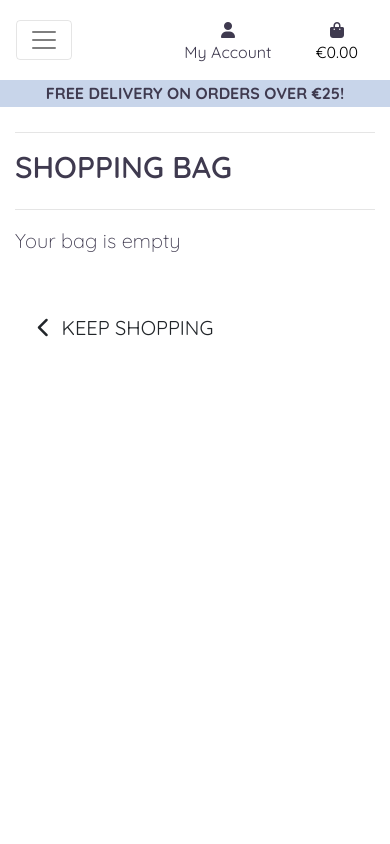
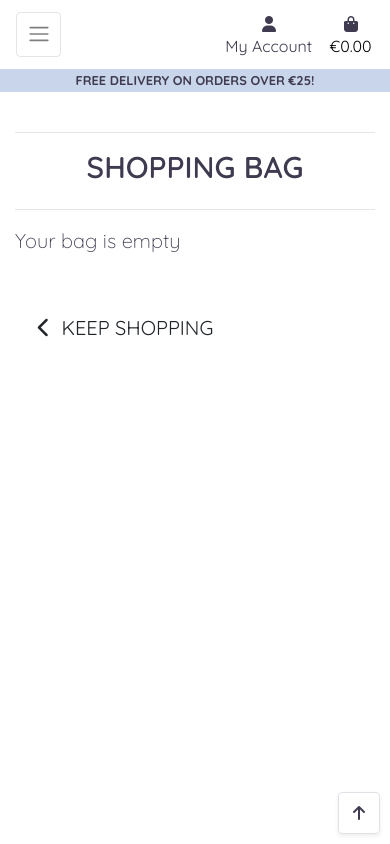
Before and after one commit to maialenz/crafty_shop, a Django app: page /bag/ in a window 390 px wide. Run offline with Django 3.2, Linux system fonts and the light colour scheme; some libraries are stand-ins or nearby versions.

Commit message:
Refactor, styled code to fix mobile view including smallest

```diff
--- a/bag/templates/bag/bag.html
+++ b/bag/templates/bag/bag.html
@@ -14,7 +14,7 @@
     <div class="overlay"></div>
     <div class="container mb-2">
         <div class="row">
-            <div class="col">
+            <div class="col text-center">
                 <hr>
                 <h2 class="logo-font mb-4">Shopping Bag</h2>
                 <hr>
@@ -23,8 +23,59 @@
 
         <div class="row">
             <div class="col">
+                <!--View of bag contents-->
                 {% if bag_items %}
-                <div class="table-responsive rounded">
+
+                <!-- Includes added to render responsive mobile version for improved UX-->
+                <!--Mobile version -->
+                <div class="d-block d-md-none ">
+                    <div class="row">
+                        <div class="col">
+                            {% include 'bag/bag_total.html' %}
+                        </div>
+                    </div>
+
+                    <div class="row">
+                        <div class="col text-center">
+                            {% include 'bag/checkout_buttons.html' %}
+                            <p class="text-muted mb-3 mt-3"><em>A Summary of your bag contents is below</em></p>
+                        </div>
+                    </div>
+
+                    {% for item in bag_items %}
+                    <div class="row">
+                        <div class="col-12 col-sm-6 mb-2">
+                            {% include 'bag/product_image.html' %}
+                        </div>
+                        <div class="col-12 col-sm-6 mb-2">
+                            {% include 'bag/product_info.html' %}
+                        </div>
+                        <div class="col-12 col-sm-6 order-sm-last">
+                            <p class="my-0">Price Each: €{{ item.product.price | calc_subtotal:item.quantity }}</p>
+                            <p><strong>Subtotal: </strong>€{{ item.product.price | calc_subtotal:item.quantity }}</p>
+                        </div>
+                        <div class="col-12 col-sm-6">
+                            {% include 'bag/quantity_form.html' %}
+                        </div>
+                    </div>
+
+                    <div class="row">
+                        <div class="col">
+                            <hr>
+                        </div>
+                    </div>
+                    {% endfor %}
+
+                    <!--back to top-->
+                    <div class="btt-button shadow-sm rounded border hvr-grow">
+                        <a class="btt-link d-flex h-100">
+                            <i class="fas fa-arrow-up text-blue mx-auto my-auto"></i>
+                        </a>
+                    </div>
+                </div>
+                <!--End of mobile version-->
+
+                <div class="table-responsive rounded d-none d-md-block">
                     <table class="table table-sm table-borderless">
                         <thead class="text-blue">
                             <tr>
@@ -138,15 +144,34 @@
                         <span class="text-uppercase">Keep Shopping</span>
                     </a>
                 {% endif %}
+
             </div>
         </div>
     </div>
+
+    <!--Back to top button-->
+    <div class="btt-button shadow-sm rounded border hvr-grow">
+        <a class="btt-link d-flex h-100">
+            <i class="fas fa-arrow-up text-blue mx-auto my-auto"></i>
+        </a>
+    </div>
+
 {% endblock %}
 
 {% block postloadjs %}
     {{ block.super }}
+
+    <!--Quantity Update/Remove-->
     {% include 'products/includes/quantity_input_script.html' %}
 
+    <!--Js to activate back to top button-->
+    <script type="text/javascript">
+		$('.btt-link').click(function(e) {
+			window.scrollTo(0,0)
+		})
+	</script>
+
+    <!--Necessary js for this html files code to work-->
     <script type="text/javascript">
         // Update quantity on click
         $('.update-link').click(function(e) {
--- /dev/null
+++ b/bag/templates/bag/product_image.html
@@ -0,0 +1,6 @@
+<!--If item doesnt have an image, set image to preloaded noimage.png-->
+{% if item.product.image %}
+    <img class="img-fluid rounded" src="{{ item.product.image.url }}" alt="{{ item.product.name }}">
+{% else %}
+    <img class="img-fluid rounded" src="{{ MEDIA_URL }}noimage.png" alt="No product image available">
+{% endif %}
--- /dev/null
+++ b/bag/templates/bag/product_info.html
@@ -0,0 +1,4 @@
+<!--Product info snipped to add to bag-->
+<p class="my-0"><strong>{{ item.product.name }}</strong></p>
+<p class="my-0"><strong>Size: </strong>{% if item.product.has_sizes %}{{ item.size|upper }}{% else %}N/A{% endif %}</p>
+<p class="my-0 small text-muted">SKU: #{{ item.product.sku|upper }}</p>
--- a/checkout/static/checkout/js/stripe_elements.js
+++ b/checkout/static/checkout/js/stripe_elements.js
@@ -8,8 +8,10 @@
 
 let stripePublicKey = $('#id_stripe_public_key').text().slice(1, -1);
 let clientSecret = $('#id_client_secret').text().slice(1, -1);
+
 let stripe = Stripe(stripePublicKey);
 let elements = stripe.elements();
+
 let style = {
     base: {
         color: '#000',
@@ -25,6 +27,7 @@ let style = {
         iconColor: '#dc3545'
     }
 };
+
 let card = elements.create('card', {style: style});
 card.mount('#card-element');
 
--- a/static/css/base.css
+++ b/static/css/base.css
@@ -312,7 +312,7 @@ input[name='q']::placeholder {
 /* -------------------------------- Media Queries */
 
 
-@media (max-width: 300px) {
+@media (max-width: 450px) {
     body {
         overflow-x: hidden;
     }
@@ -436,6 +436,9 @@ images same size */
         padding-top: 164px;
     }
 
+    .shop-name  {
+        padding-top: 160px;
+    }
 }
 
 /* pad the top a bit when navbar is collapsed on mobile */
```
Also changed, not shown: other parts of bag/templates/bag/bag.html (+14 -59 lines), bag/templates/bag/bag_total.html (added, +15 -0 lines), bag/templates/bag/checkout_buttons.html (added, +13 -0 lines), bag/templates/bag/quantity_form.html (added, +32 -0 lines).
